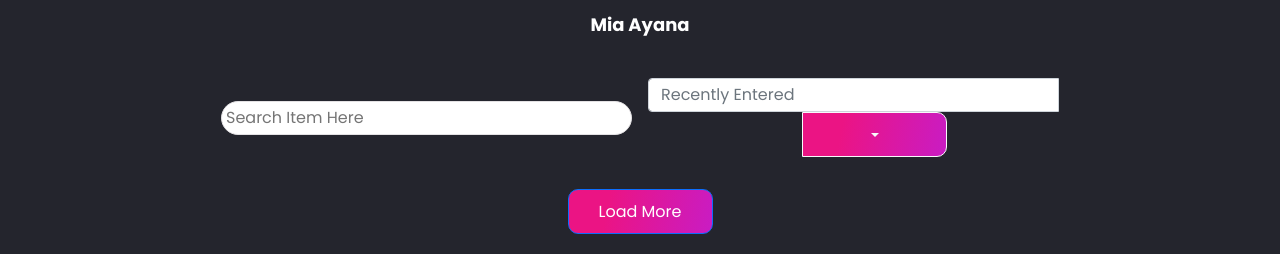
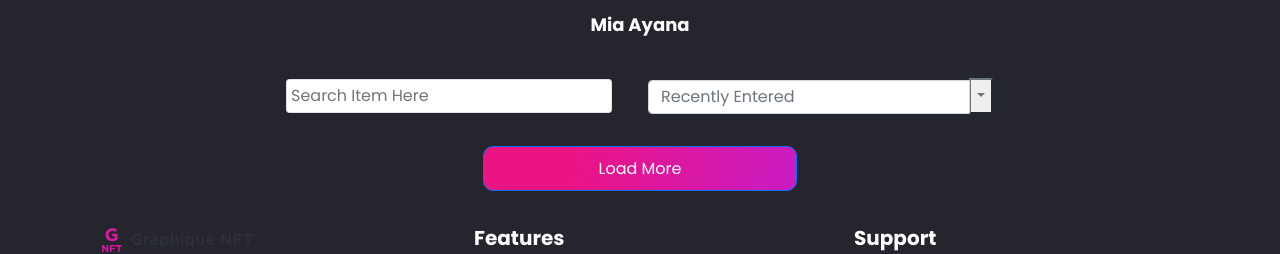
Before and after one commit to roshie/graphique-nft, a React (Create React App) app: page /profile in a window 1280 px wide. Shown: the part 463-717 px from the top of the page. Built offline with nearby package versions, Linux system fonts and the light colour scheme; a web font is replaced by a local one.

Commit message:
Aligned Text fields

```diff
--- a/src/pages/CreateItem.jsx
+++ b/src/pages/CreateItem.jsx
@@ -17,10 +17,20 @@ export default function CreateItem() {
             className="d-flex justify-content-center"
             style={{ position: "relative" }}
           >
-            <div className="d-flex row justify-content-center align-items-center" >
-              <h6 className="text-center mt-2">JPG, PNG, GIF, SVG, WEBM, MP3, MP4. Max 100mb.</h6>
-            <img src={Image} className="img-fluid m-3 w-25 bg-white" alt=" " />
-            <p className="text-center"> Drag and Drop File <br/>or browse media on your device</p>
+            <div className="d-flex row justify-content-center align-items-center">
+              <h6 className="text-center mt-2">
+                JPG, PNG, GIF, SVG, WEBM, MP3, MP4. Max 100mb.
+              </h6>
+              <img
+                src={Image}
+                className="img-fluid m-3 w-25 bg-white"
+                alt=" "
+              />
+              <p className="text-center">
+                {" "}
+                Drag and Drop File <br />
+                or browse media on your device
+              </p>
             </div>
 
             <div
@@ -32,10 +42,12 @@ export default function CreateItem() {
                 left: 0,
                 right: 0,
               }}
+            ></div>
+          </div>
+          <Form.Group
+            className="mb-3 mt-3"
+            controlId="exampleForm.ControlInput1"
           >
-              </div>
-          </div>
-          <Form.Group className="mb-3 mt-3" controlId="exampleForm.ControlInput1">
             <Form.Label>
               <b>Name</b>
             </Form.Label>
--- a/src/pages/Profile.jsx
+++ b/src/pages/Profile.jsx
@@ -1,5 +1,5 @@
 import React from "react";
-import { Button } from "react-bootstrap";
+import { Button, Box } from "react-bootstrap";
 
 export default function Profile() {
   return (
@@ -34,18 +34,24 @@ export default function Profile() {
           Mia Ayana
         </p>
         <div className="py-2 d-flex justify-content-between align-items-center">
-          <div class="input-group mb-3 p-2 py-2">
+          <div class="input-group mb-3 p-2 py-2 d-flex alin-items-start">
+            <div> </div>
+            <div>
               {" "}
               <input
                 type="text"
-              className="my-auto w-100 p-1 rounded-2 align-items-start"
+                className="my-auto w-100 p-1 rounded-1 align-items-start"
                 placeHolder="Search Item Here"
                 style={{
                   border: "1px solid #E3E1E3",
                 }}
               />
             </div>
-          <div class="input-group mb-3 p-2 py-2">
+          </div>
+          <div
+            class="input-group mb-3 p-2 py-2 align-items-end dropdown d-flex"
+            sx={{ display: "flex", alignItems: "flex-end" }}
+          >
             <input
               type="text"
               class="form-control py-1 w-75"
@@ -53,14 +59,14 @@ export default function Profile() {
               aria-label="Text input with dropdown button"
             />
             <button
-              class="btn btn-outline-light dropdown-toggle"
+              class="btn-outline-secondary dropdown-toggle py-1 "
               type="button"
               data-bs-toggle="dropdown"
               aria-expanded="false"
-            ></button>
+            />
           </div>
         </div>
-        <Button variant="outline-primary" className="btn outline" href="/">
+        <Button variant="outline-primary" className="btn outline w-25" href="/">
           Load More
         </Button>
       </div>
```
Lines whose indentation alone changed are shown as unchanged.
